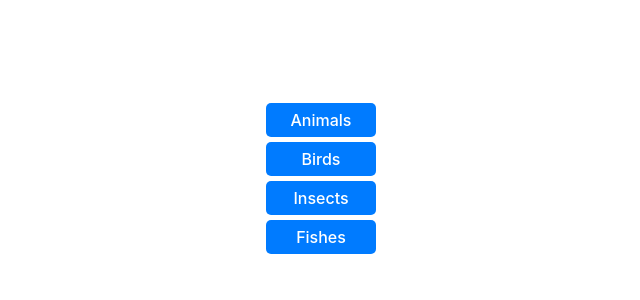
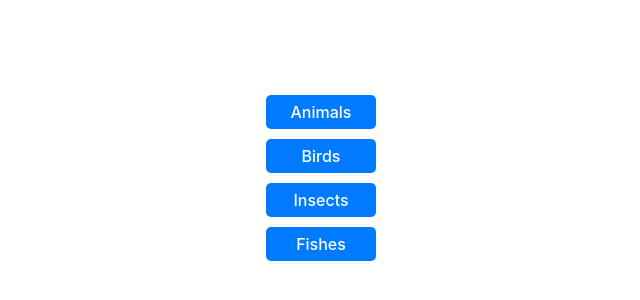
Before and after one commit to bishnu-suyel/animals, a React (Vite) app: page / in a window 1280 px wide. Shown: the part 222-522 px from the top of the page, without its empty margins (319-959 px from the left). Built offline with nearby package versions, Linux system fonts and the light colour scheme.

Commit message:
Fix header & home css

```diff
--- a/src/components/css/header.css
+++ b/src/components/css/header.css
@@ -1,7 +1,7 @@
 
 header {
     color: #fff;
-    padding: 20px;
+    padding: 10px;
     display: flex;
     justify-content: space-between;
     align-items: center;
--- a/src/components/css/home.css
+++ b/src/components/css/home.css
@@ -10,7 +10,7 @@ div {
     display: block;
     width: 100px;
     padding: 5px;
-    margin: 5px;
+    margin: 10px;
     background-color: #007bff;
     color: #fff;
     text-decoration: none;
```
